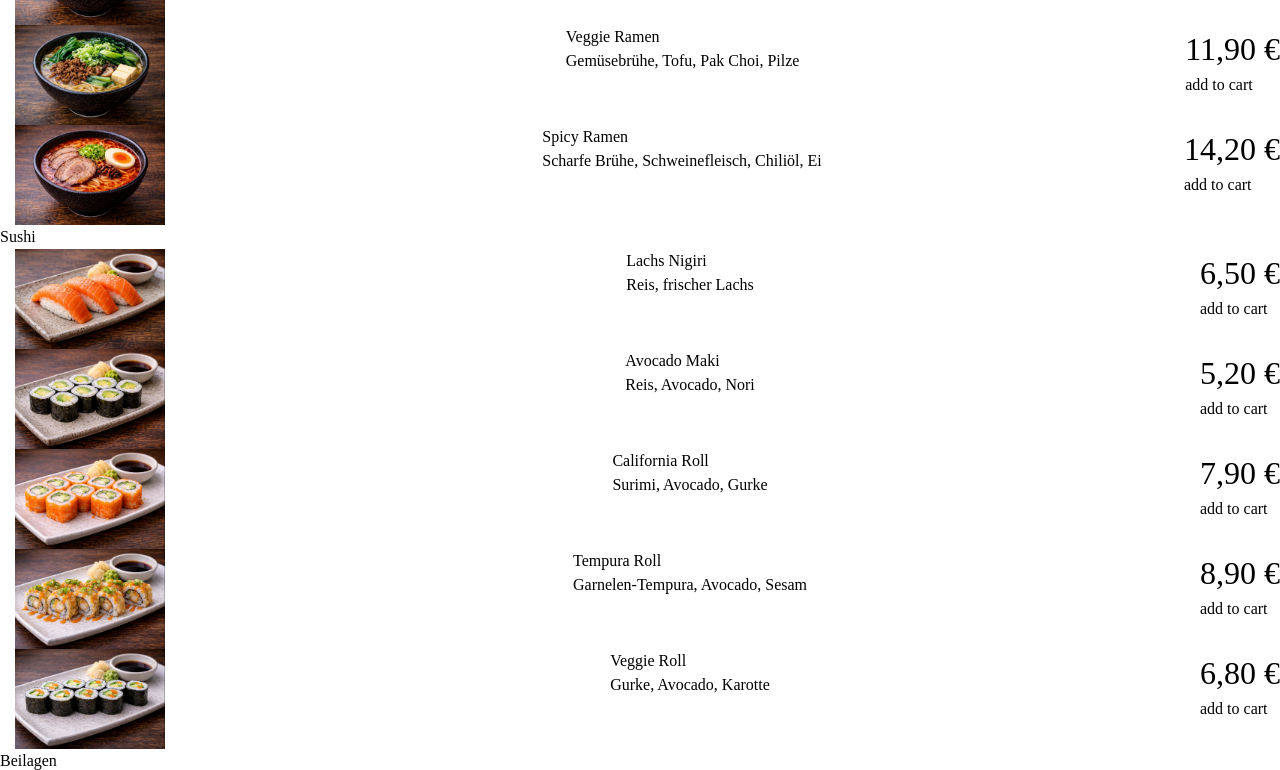
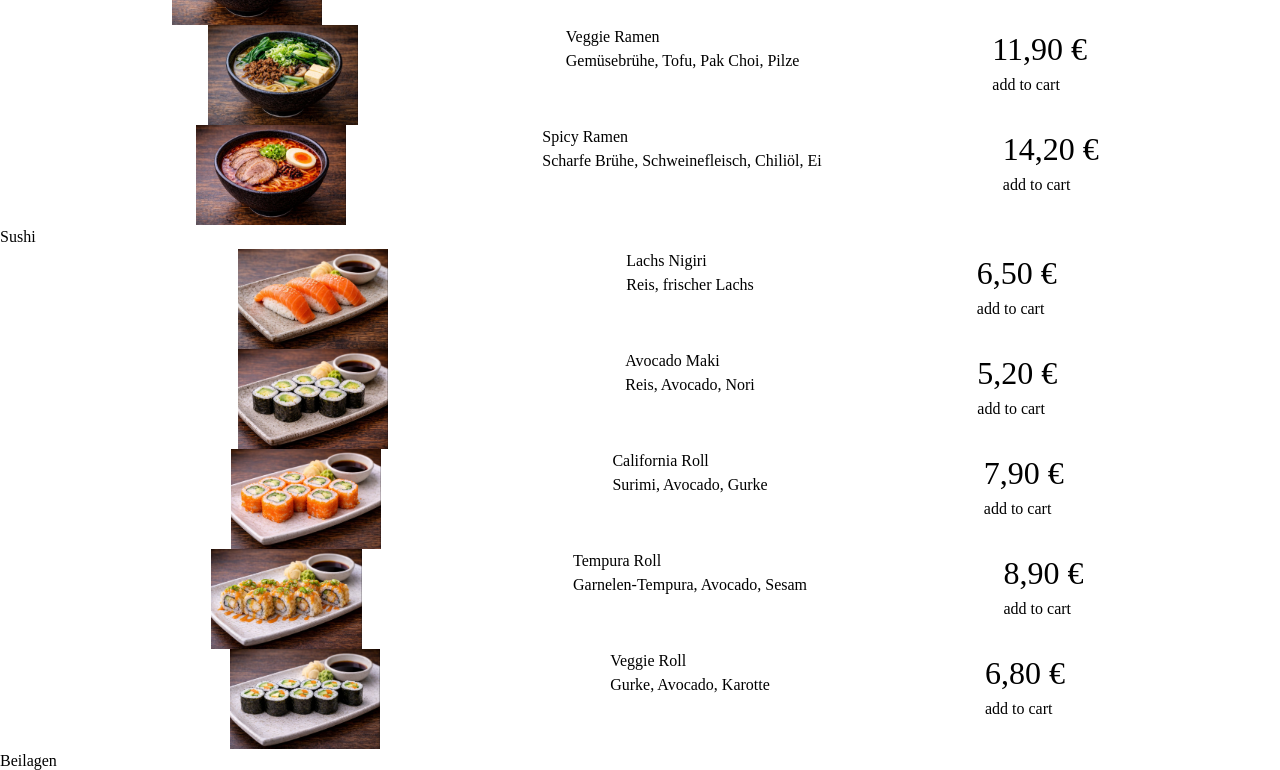
Before and after one commit to Infamous2k9/bestellapp, a website built with Vite: page index.html in a window 1280 px wide. Shown: the part 724-1494 px from the top of the page. Built offline with nearby package versions, Linux system fonts and the light colour scheme.

Commit message:
fix: change func category

```diff
--- a/src/components/category.js
+++ b/src/components/category.js
@@ -11,7 +11,6 @@
         uniqueCategories: []
     },
     init() {
-
         this.getFilteredDishesByCategory()
         this.getDishesByCategory()
         this.renderCategories()
@@ -46,12 +45,8 @@
     renderCategories() {
         const categoriesHTML = document.querySelector('[data-category-list]')
 
-
         for (const category of this.getDishesByCategory()) {
             categoriesHTML.innerHTML += getCategoryHTML(category)
-            for (const dish of category.dishes) {
-                categoriesHTML.innerHTML += getDishHTML(dish)
-            }
         }
         addEventTrigger()
 
--- a/src/styles/components/_dish.scss
+++ b/src/styles/components/_dish.scss
@@ -1,6 +1,6 @@
 .dish {
     display: flex;
-  justify-content: space-between;
+    justify-content: space-evenly;
     &__image {
         width: auto;
         height: 100px;
--- a/src/templates/category.js
+++ b/src/templates/category.js
@@ -1,7 +1,12 @@
+import { getDishHTML } from "./dish"
+
 export function getCategoryHTML(category) {
     return `
         <section class="category__wrapper" data-category-dishes>
             <h2 class="category__name" >${category.name}</h2>
+            ${category.dishes.map((dish) =>(
+                `${getDishHTML(dish)}`
+            )).join('')}
         </section>
     `
 }
```
Lines whose indentation alone changed are shown as unchanged.
